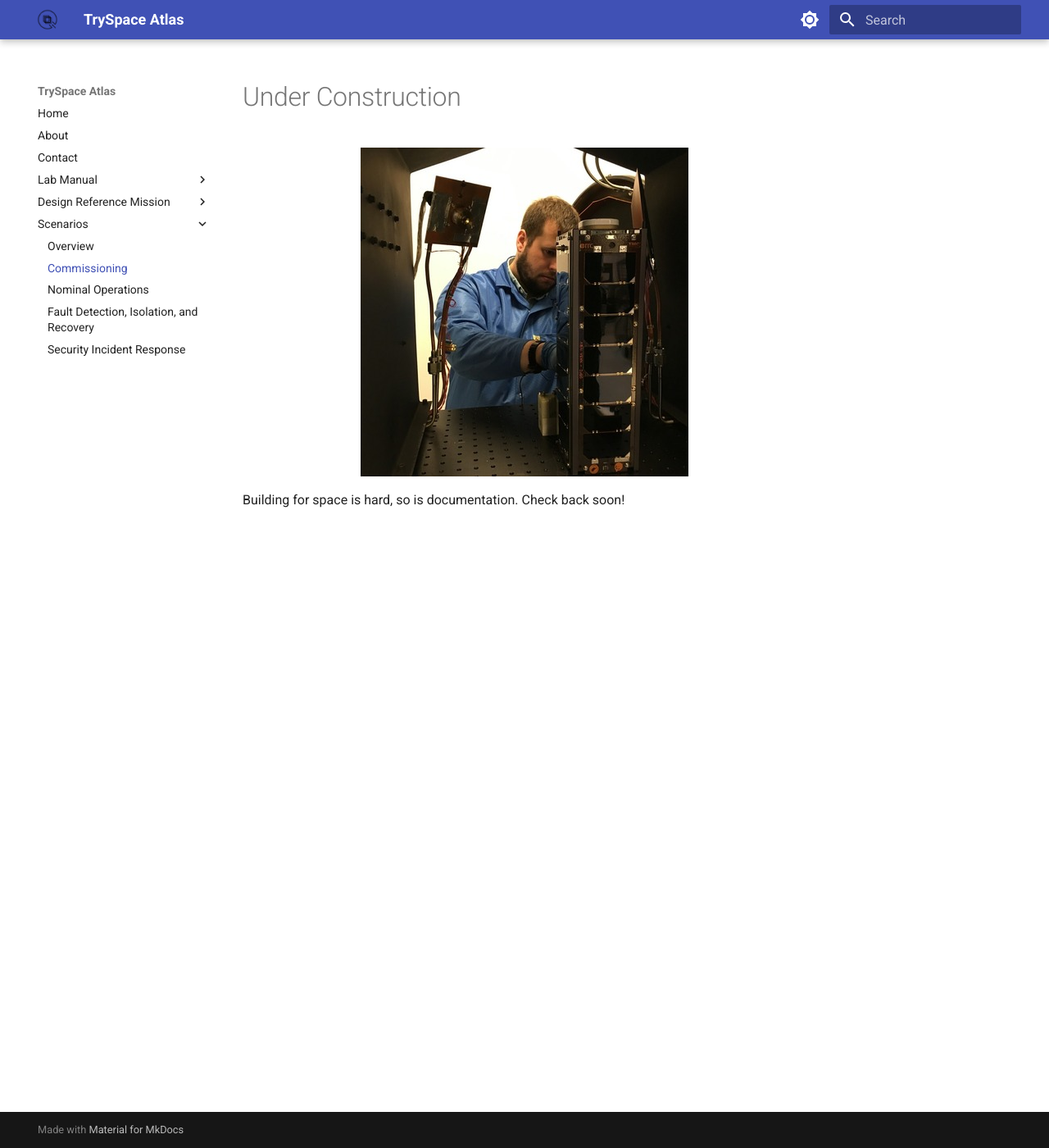
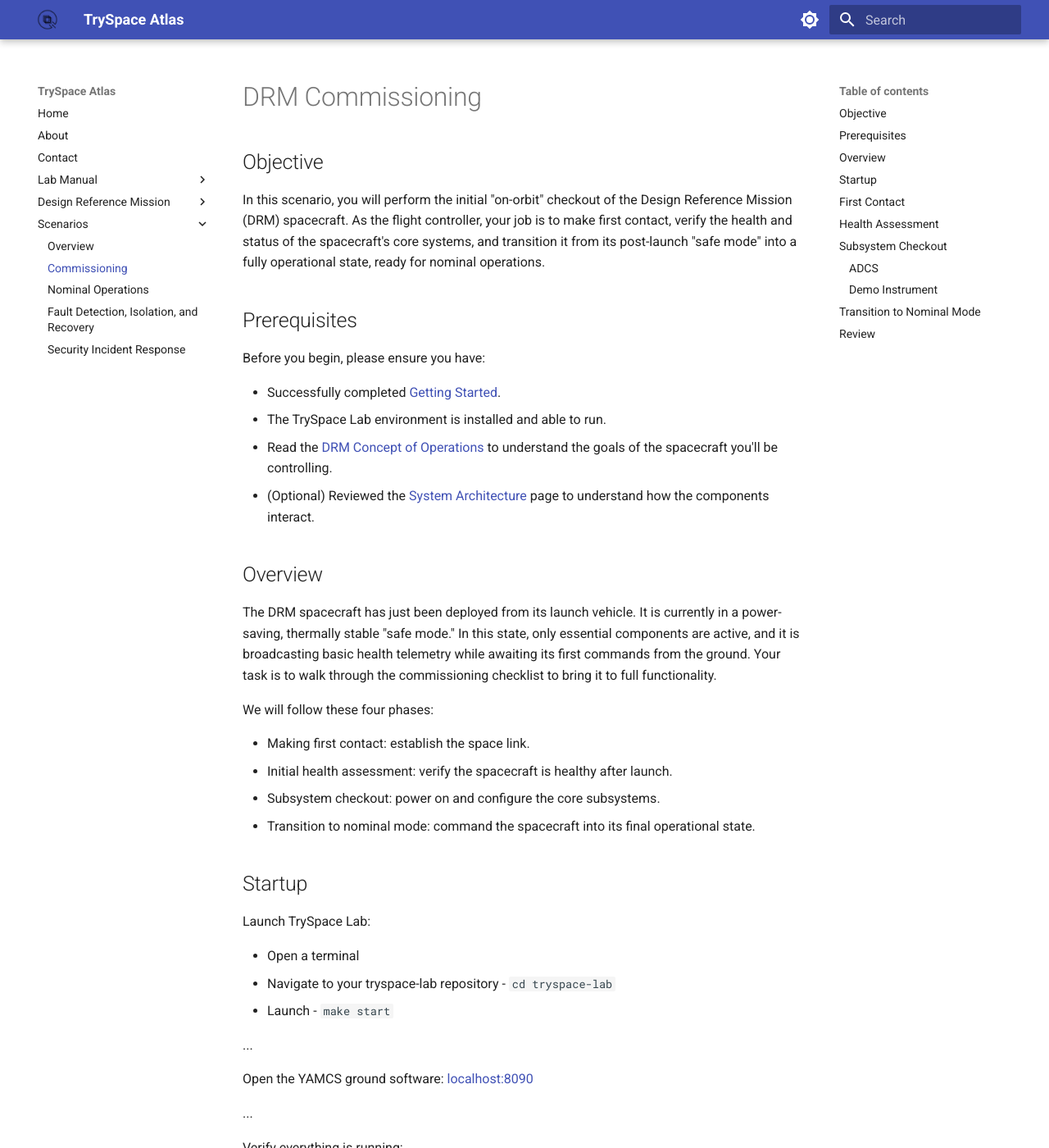
Before and after one commit to TrySpaceOrg/TrySpaceOrg.github.io, an MkDocs documentation site: the page built from docs/scenarios/commissioning.md, in a window 1280 px wide and 1400 px high. Shown: the whole window at 82% size. Built offline with MkDocs 1.6.1 and Material for MkDocs 9.7.7, drawn with Linux system fonts in a browser that asks for light colours; some of the changed text lies outside the part shown.

Commit message:
[tryspaceorg/tryspace-lab#29] Initial updates to commissioning.md;

```diff
--- a/docs/scenarios/commissioning.md
+++ b/docs/scenarios/commissioning.md
@@ -1,6 +1,111 @@
-# Under Construction
+# DRM Commissioning
 
-<img src="/assets/jpl_tvac.jpg" alt="jpl_tvac" class="center" />
+## Objective
 
-Building for space is hard, so is documentation.
-Check back soon!
+In this scenario, you will perform the initial "on-orbit" checkout of the Design Reference Mission (DRM) spacecraft.
+As the flight controller, your job is to make first contact, verify the health and status of the spacecraft's core systems, and transition it from its post-launch "safe mode" into a fully operational state, ready for nominal operations.
+
+## Prerequisites
+
+Before you begin, please ensure you have:
+
+* Successfully completed [Getting Started](../manual/handbook/getting-started.md).
+* The TrySpace Lab environment is installed and able to run.
+* Read the [DRM Concept of Operations](../drm/concept-of-operations.md) to understand the goals of the spacecraft you'll be controlling.
+* (Optional) Reviewed the [System Architecture](../manual/core-concepts/architecture.md) page to understand how the components interact.
+
+## Overview
+
+The DRM spacecraft has just been deployed from its launch vehicle.
+It is currently in a power-saving, thermally stable "safe mode."
+In this state, only essential components are active, and it is broadcasting basic health telemetry while awaiting its first commands from the ground.
+Your task is to walk through the commissioning checklist to bring it to full functionality.
+
+We will follow these four phases:
+
+* Making first contact: establish the space link.
+* Initial health assessment: verify the spacecraft is healthy after launch.
+* Subsystem checkout: power on and configure the core subsystems.
+* Transition to nominal mode: command the spacecraft into its final operational state.
+
+## Startup
+
+Launch TrySpace Lab:
+
+* Open a terminal
+* Navigate to your tryspace-lab repository - `cd tryspace-lab`
+* Launch - `make start`
+
+...
+
+Open the YAMCS ground software: [localhost:8090](http://localhost:8090)
+
+...
+
+Verify everything is running:
+
+* Confirm time is incrementing in the primary terminal window.
+* Ensure data is flowing through the YAMCS debug interface.
+* Check that expected containers all exist and are operational.
+
+...
+
+## First Contact
+
+Command the "Start Pass" relative time sequence (RTS).
+This enables the radio for 8 minutes simulating a long pass if the space vehicle was in a Low Earth Orbit (LEO).
+You should see FSW print receipt of the command, and the radio-in link receiving data in YAMCS.
+
+...
+
+You've now successfully commanded and are receiving telemetry from your DRM spacecraft!
+
+## Health Assessment
+
+Open the DRM display and confirm values within limits.
+
+...
+
+Test the command link with a CFS_ES_NOOP_CC, the "hello world" of the cFS Flight Software.
+
+...
+
+Ensure the command counter incremented.
+
+## Subsystem Checkout
+
+### ADCS
+
+Enable ADCS and confirm health.
+
+Set to sun safe mode.
+
+Confirm sun pointed (X+ axis).
+
+### Demo Instrument
+
+Enable demo instrument and confirm health.
+
+Set configuration.
+
+Confirm data flow.
+
+## Transition to Nominal Mode
+
+Check what data exists on the space vehicle using the File Manager (FM) application in cFS.
+
+Download data from the space vehicle using the CCSDS File Delivery Protocol (CFDP) application in cFS.
+
+Upload a new initialization RTS to enable components and set ADCS to sun safe mode.
+
+## Review
+
+Congratulations!
+You have successfully completed the commissioning of the DRM spacecraft.
+You have:
+* Established a stable command and telemetry link.
+* Verified the health of the spacecraft's core systems.
+* Powered on and configured the ACS and primary payload.
+* Transitioned the vehicle from a post-launch safe state to being fully mission-ready.
+
+Next steps include performing day-to-day [nominal operations](./nominal-operations.md).
```
Also changed, not shown: docs/about.md (+9 -8 lines), docs/index.md (+1 -2 lines).
